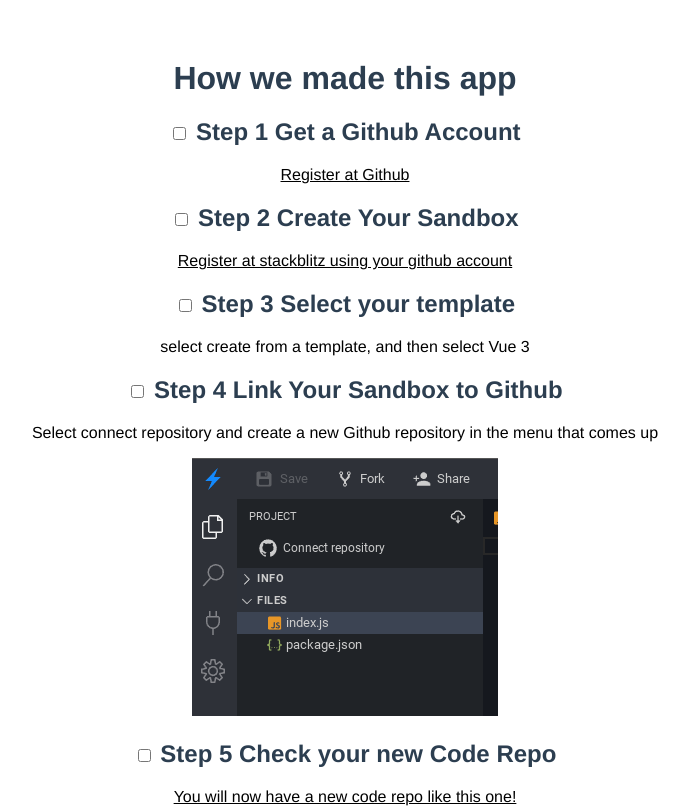
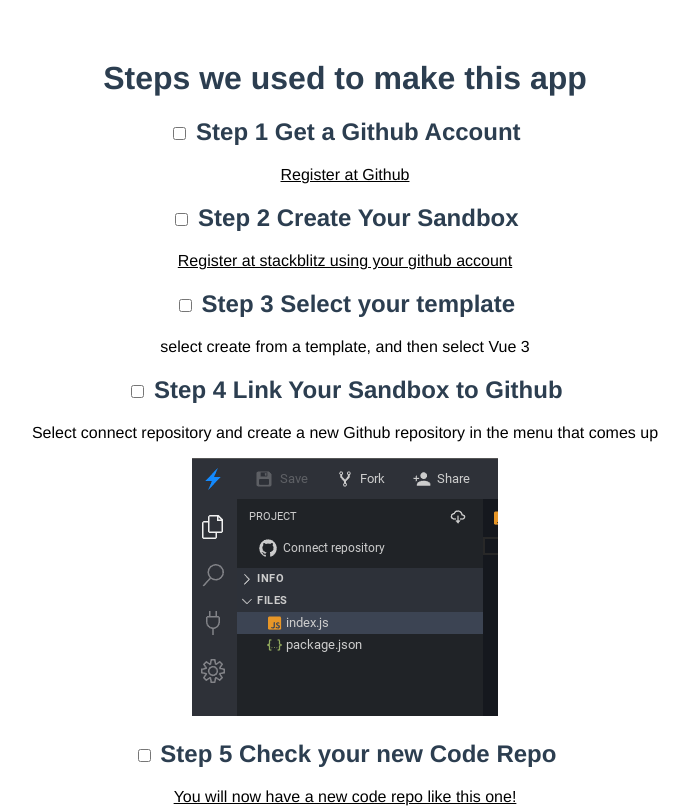
Before and after one commit to blackbadgerlabs/vueexample, a Vue app: page / in a window 1280 px wide. Shown: the top 808 px of the page, without its empty margins (295-984 px from the left). Built offline with nearby package versions, Linux system fonts and the light colour scheme.

Commit message:
feat: Updated heading

```diff
--- a/src/App.vue
+++ b/src/App.vue
@@ -13,7 +13,7 @@
    */
   data() {
     return {
-      header: "How we made this app",
+      header: "Steps we used to make this app",
       // These are the steps to folow to set up the environment
       steps: [
         {
```
